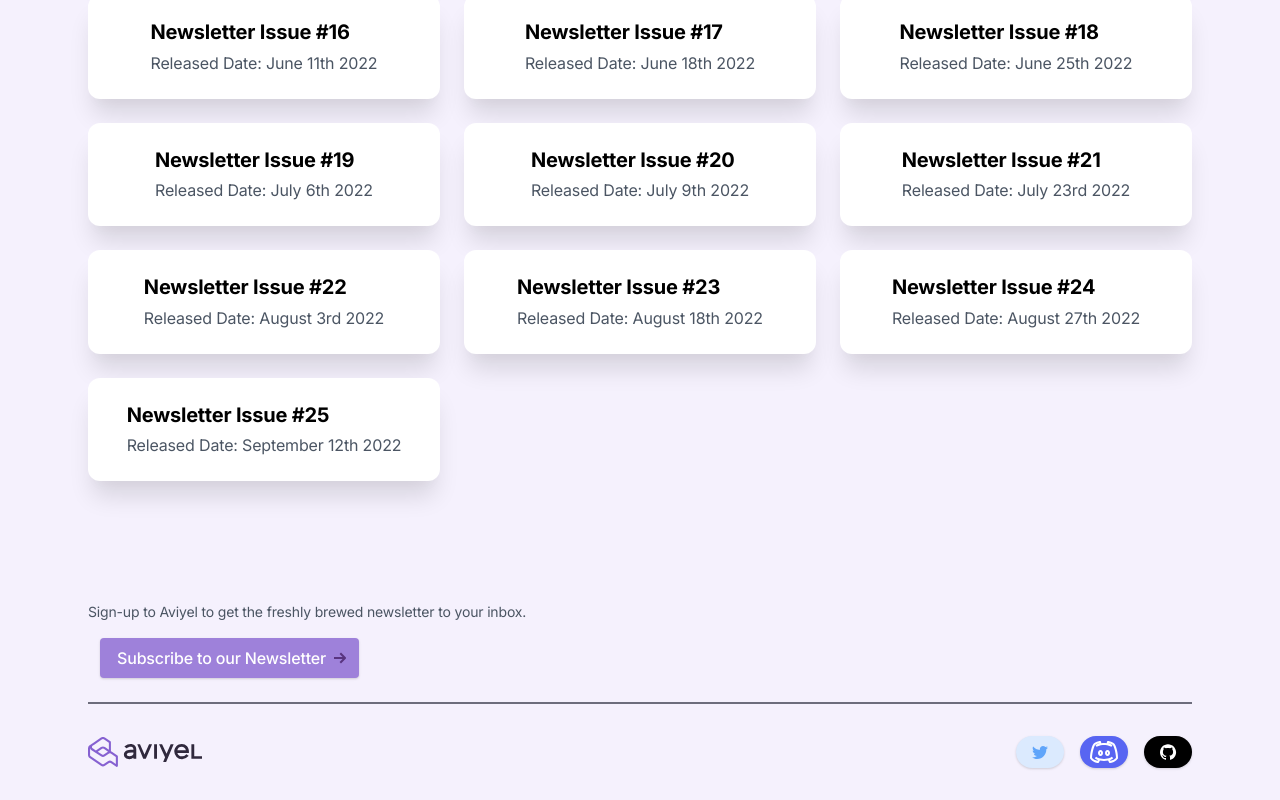
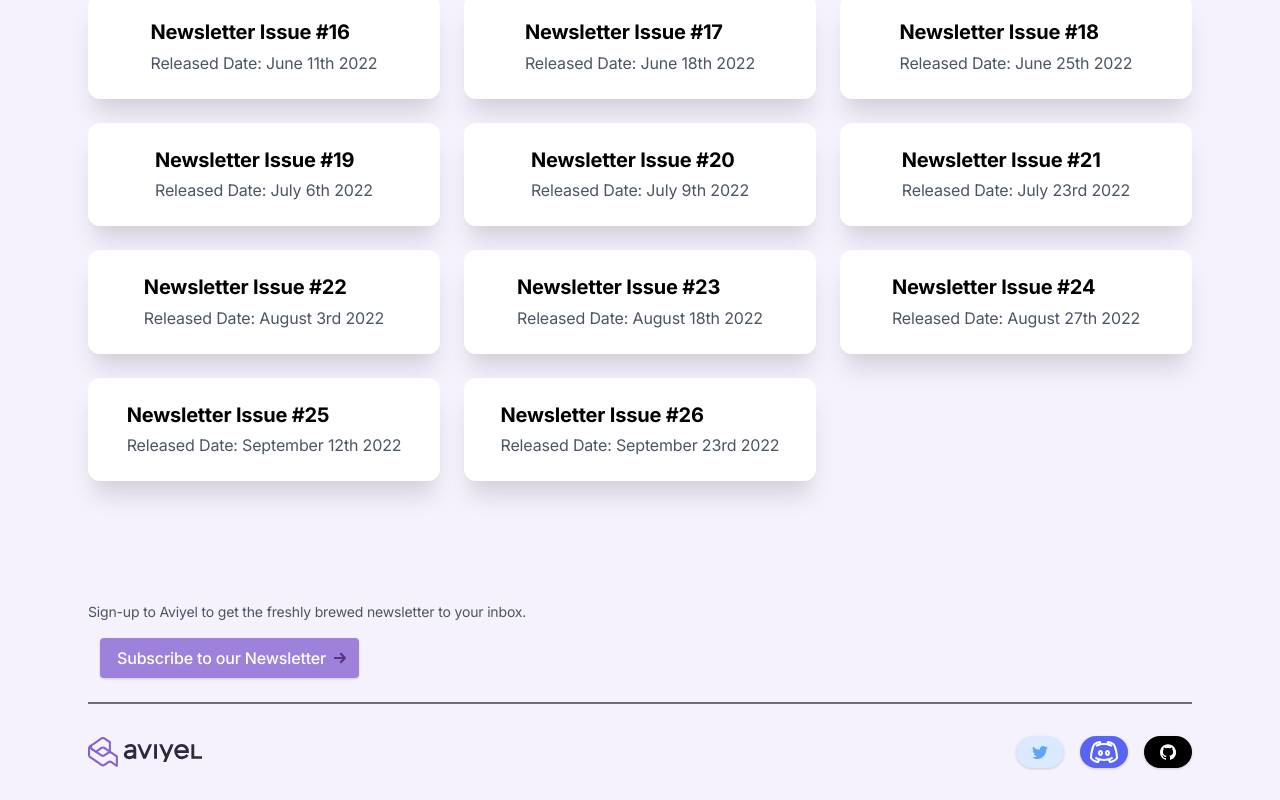
Before and after one commit to aviyelverse/newsletter-archives, a React (Create React App) app: page /archives in a window 1280 px wide. Shown: the part 951-1751 px from the top of the page. Built offline with nearby package versions, Linux system fonts and the light colour scheme.

Commit message:
Update archive page

```diff
--- a/src/pages/Archives.js
+++ b/src/pages/Archives.js
@@ -53,6 +53,7 @@ function Archives() {
                 <ArchivesCards newsletterLink="https://aviyelverse.github.io/newsletter/august-18th-newsletter/" issueNumber="23" issueDate="Released Date: August 18th 2022" />
                 <ArchivesCards newsletterLink="https://aviyelverse.github.io/newsletter/august-27th-newsletter/" issueNumber="24" issueDate="Released Date: August 27th 2022" />
                 <ArchivesCards newsletterLink="https://aviyelverse.github.io/newsletter/september-12th-newsletter/" issueNumber="25" issueDate="Released Date: September 12th 2022" />
+                <ArchivesCards newsletterLink="https://aviyelverse.github.io/newsletter/september-23rd-newsletter/" issueNumber="26" issueDate="Released Date: September 23rd 2022"/>
               </div>
             </div>
           </div>
```
